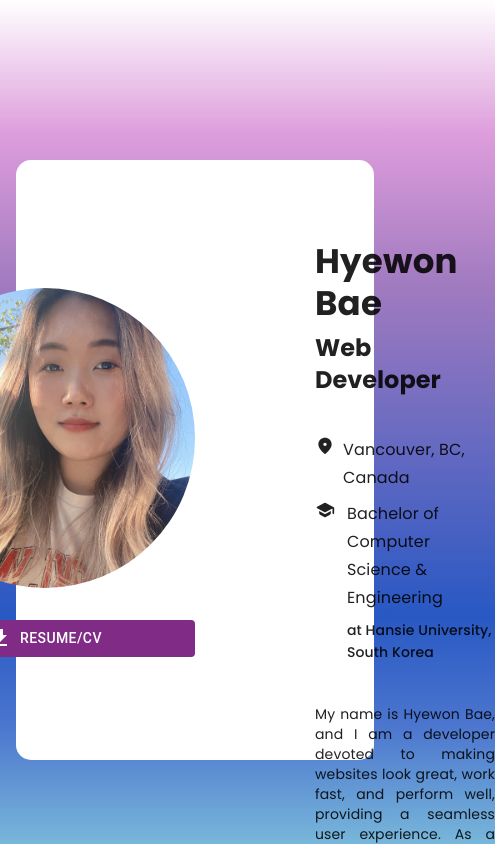
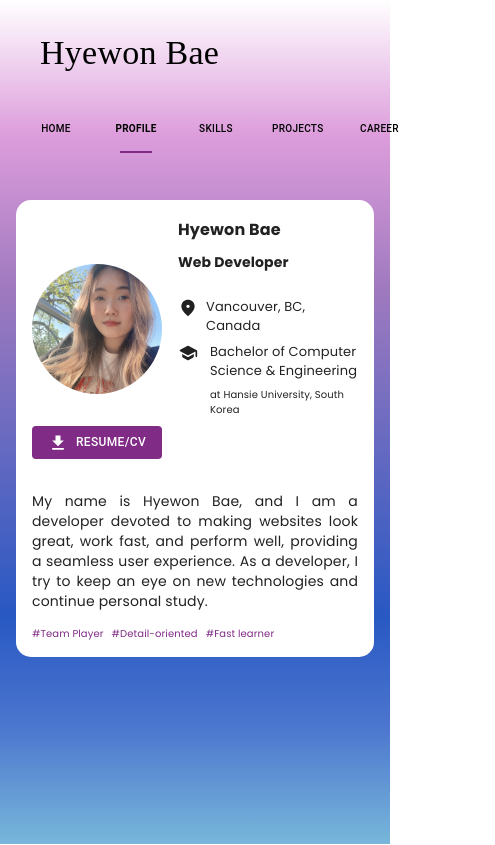
Before and after one commit to hyewon93/hyewon_portfolio_2024v, a React (Create React App) app: page /profile in a window 390 px wide. Shown: the top 845 px of the page, 495 px wide, since content can reach past the window. Built offline with nearby package versions, Linux system fonts and the light colour scheme; a web font is replaced by a local one.

Commit message:
Update home and profile page for mobile display

```diff
--- a/src/Components/Home.js
+++ b/src/Components/Home.js
@@ -1,10 +1,21 @@
-import { Box, Stack, Typography } from '@mui/material'
-import React from 'react';
+import { Box, Stack, Typography } from '@mui/material';
+import { useMediaQuery } from 'react-responsive';
 import Typewriter from 'typewriter-effect';
 
 const Home = () => {
+
+    const Mobile = ({ children }) => {
+        const isMobile = useMediaQuery({ maxWidth: 767 })
+        return isMobile ? children : null
+    }
+    const Default = ({ children }) => {
+        const isNotMobile = useMediaQuery({ minWidth: 768 })
+        return isNotMobile ? children : null
+    }
+
     return (
-    <Box sx={{ pt: 30, pl: 15 }}>
+        <Box sx={{ pt: 30 , pl: {xs: 5, sm: 15, md: 15} }}>
+            <Default>
                 <Typography variant='h1' sx={{ color: '#fff', fontWeight: 'bold' }}>
                     <Typewriter
                         options={{
@@ -19,9 +30,30 @@ const Home = () => {
                     <Stack direction="column" sx={{ color: '#fff' }}>
                         <Typography variant='h4' sx={{ mb: 3 }}>Hello👋</Typography>
                         <Typography variant='h5' sx={{ mb: 1 }}>I am full-stack web developer</Typography>
-                <Typography variant='h5'>from Korea to Canada.</Typography>
+                        <Typography variant='h5'>who wants to be a <b>true developer</b> not just a coder.</Typography>
                     </Stack>
                 </Stack>
+            </Default>
+            <Mobile>
+                <Typography variant='h4' sx={{ color: '#fff', fontWeight: 'bold' }}>
+                    <Typewriter
+                        options={{
+                            strings: ['Hyewon Bae'],
+                            autoStart: true,
+                            loop: true,
+                        }}
+                    />
+                </Typography>
+                <Stack direction="row" sx={{ mt: 10 }}>
+                    <Box sx={{ backgroundColor: '#fff', width: '3px', height: '150px', mr: 2 }}></Box>
+                    <Stack direction="column" sx={{ color: '#fff' }}>
+                        <Typography variant='h5' sx={{ mb: 3 }}>Hello👋</Typography>
+                        <Typography variant='subtitle1' sx={{ mb: 1 }}>I am full-stack web developer</Typography>
+                        <Typography variant='subtitle1'>who wants to be a <b>true developer</b> not just a coder.</Typography>
+                    </Stack>
+                </Stack>
+            </Mobile>
+
         </Box>
     )
 }
--- a/src/Components/Navbar.js
+++ b/src/Components/Navbar.js
@@ -1,35 +1,22 @@
-import { AppBar, Box, Button, Container, CssBaseline, Toolbar, Typography } from '@mui/material';
-import React, { useState } from 'react';
-import { useMediaQuery } from 'react-responsive';
+import { AppBar, Box, Button, Container, CssBaseline, Stack, Toolbar, Typography } from '@mui/material';
 import { Link, useLocation } from 'react-router-dom';
 
 const Navbar = () => {
 
     const { pathname } = useLocation();
 
-    const [isMobileMenuOpen, setMobileMenuOpen] = useState(false);
-
-    const Mobile = ({ children }) => {
-        const isMobile = useMediaQuery({ maxWidth: 767 })
-        return isMobile ? children : null
-    }
-    const Default = ({ children }) => {
-        const isNotMobile = useMediaQuery({ minWidth: 768 })
-        return isNotMobile ? children : null
-    }
-
     return (
         <CssBaseline>
-            <AppBar sx={{ background: 'transparent', height: '70px', zIndex: '9999', boxShadow: 'none' }}>
+            <AppBar sx={{ background: 'transparent', postion: 'sticky', height: '70px', zIndex: '9999', boxShadow: 'none' }}>
                 <Container maxWidth="x1">
-                    <Default>
                         <Toolbar disableGutters>
+                            <Stack direction={{ xs: "column", sm: "row", md: "row" }}>
                                 <Typography variant='h4' sx={{ m: 3, mt: 4, color: '#000', fontFamily: 'Anta !important' }}>Hyewon Bae</Typography>
-                            <Box sx={{ flexGrow: 1, display: { xs: 'none', md: 'flex' } }}>
+                                <Box sx={{ flexGrow: 1, display: 'flex', mt: 1 }}>
                                     <Link to="/" style={{ textDecoration: 'none' }}>
                                         <Button
                                             key="Home"
-                                        sx={{ mr: 3, ml: 3, mt: 3, mb: 1, color: '#000', fontWeight: pathname === "/" ? 'bold' : '', display: 'block', '&:hover': { fontWeight: 'bold', background: 'none' } }}
+                                            sx={{ mr: {xs: 1, sm: 3, md: 3}, ml: {xs: 1, sm: 3, md: 3}, mt: {xs: 1, sm: 3, md: 3}, mb: 1, color: '#000', fontSize: { xs: "10px", sm: "14px", md: "14px" }, fontWeight: pathname === "/" ? 'bold' : '', display: 'block', '&:hover': { fontWeight: 'bold', background: 'none' } }}
                                         >
                                             Home
                                         </Button>
@@ -38,7 +25,7 @@ const Navbar = () => {
                                     <Link to="/profile" style={{ textDecoration: 'none' }}>
                                         <Button
                                             key="Profile"
-                                        sx={{ mr: 3, ml: 3, mt: 3, mb: 1, color: '#000', fontWeight: pathname === "/profile" ? 'bold' : '', display: 'block', '&:hover': { fontWeight: 'bold', background: 'none' } }}
+                                            sx={{ mr: {xs: 1, sm: 3, md: 3}, ml: {xs: 1, sm: 3, md: 3}, mt: {xs: 1, sm: 3, md: 3}, mb: 1, color: '#000', fontSize: { xs: "10px", sm: "14px", md: "14px" }, fontWeight: pathname === "/profile" ? 'bold' : '', display: 'block', '&:hover': { fontWeight: 'bold', background: 'none' } }}
                                         >
                                             Profile
                                         </Button>
@@ -47,7 +34,7 @@ const Navbar = () => {
                                     <Link to="/skills" style={{ textDecoration: 'none' }}>
                                         <Button
                                             key="Skills"
-                                        sx={{ mr: 3, ml: 3, mt: 3, mb: 1, color: '#000', fontWeight: pathname === "/skills" ? 'bold' : '', display: 'block', '&:hover': { fontWeight: 'bold', background: 'none' } }}
+                                            sx={{ mr: {xs: 1, sm: 3, md: 3}, ml: {xs: 1, sm: 3, md: 3}, mt: {xs: 1, sm: 3, md: 3}, mb: 1, color: '#000', fontSize: { xs: "10px", sm: "14px", md: "14px" }, fontWeight: pathname === "/skills" ? 'bold' : '', display: 'block', '&:hover': { fontWeight: 'bold', background: 'none' } }}
                                         >
                                             Skills
                                         </Button>
@@ -56,7 +43,7 @@ const Navbar = () => {
                                     <Link to="/projects" style={{ textDecoration: 'none' }}>
                                         <Button
                                             key="Projects"
-                                        sx={{ mr: 3, ml: 3, mt: 3, mb: 1, color: '#000', fontWeight: pathname === "/projects" ? 'bold' : '', display: 'block', '&:hover': { fontWeight: 'bold', background: 'none' } }}
+                                            sx={{ mr: {xs: 1, sm: 3, md: 3}, ml: {xs: 1, sm: 3, md: 3}, mt: {xs: 1, sm: 3, md: 3}, mb: 1, color: '#000', fontSize: { xs: "10px", sm: "14px", md: "14px" }, fontWeight: pathname === "/projects" ? 'bold' : '', display: 'block', '&:hover': { fontWeight: 'bold', background: 'none' } }}
                                         >
                                             Projects
                                         </Button>
@@ -66,18 +53,16 @@ const Navbar = () => {
                                     <Link to="/career" style={{ textDecoration: 'none' }}>
                                         <Button
                                             key="Career"
-                                        sx={{ mr: 3, ml: 3, mt: 3, mb: 1, color: '#000', fontWeight: pathname === "/career" ? 'bold' : '', display: 'block', '&:hover': { fontWeight: 'bold', background: 'none' } }}
+                                            sx={{ mr: {xs: 1, sm: 3, md: 3}, ml: {xs: 1, sm: 3, md: 3}, mt: {xs: 1, sm: 3, md: 3}, mb: 1, color: '#000', fontSize: { xs: "10px", sm: "14px", md: "14px" }, fontWeight: pathname === "/career" ? 'bold' : '', display: 'block', '&:hover': { fontWeight: 'bold', background: 'none' } }}
                                         >
                                             Career
                                         </Button>
                                         <Box sx={{ backgroundColor: '#802c86', height: '2px', mr: 3, ml: 3, display: pathname === "/career" ? 'block' : 'none' }}></Box>
                                     </Link>
                                 </Box>
+                            </Stack>
                         </Toolbar>
-                    </Default>
-                    <Mobile>
 
-                    </Mobile>
                 </Container>
             </AppBar>
         </CssBaseline>
--- a/src/Components/Profile.js
+++ b/src/Components/Profile.js
@@ -1,4 +1,6 @@
 import { Box, Button, Container, Stack, Typography } from '@mui/material';
+import { useMediaQuery } from 'react-responsive';
+
 import profileImage from '../assets/profile.jpg';
 
 import LocationOnRoundedIcon from '@mui/icons-material/LocationOnRounded';
@@ -6,6 +8,15 @@ import SchoolRoundedIcon from '@mui/icons-material/SchoolRounded';
 import DownloadIcon from '@mui/icons-material/Download';
 
 const Profile = () => {
+
+    const Mobile = ({ children }) => {
+        const isMobile = useMediaQuery({ maxWidth: 767 })
+        return isMobile ? children : null
+    }
+    const Default = ({ children }) => {
+        const isNotMobile = useMediaQuery({ minWidth: 768 })
+        return isNotMobile ? children : null
+    }
 
     const handleButtonClick = () => {
 
@@ -28,6 +39,7 @@ const Profile = () => {
 
     return (
         <Container sx={{ display: 'flex', justifyContent: 'center' }}>
+            <Default>
                 <Stack direction="row" sx={{ backgroundColor: '#fff', width: '100%', height: '600px', mt: 20 , borderRadius: '15px', p: 10, display: 'flex', justifyContent: 'center'}}>
                     <Stack direction="column" sx={{ mr: 5 }}>
                         <Box sx={{ mt: 6, borderRadius: '70%', width: '300px', height: '300px', backgroundImage:`url(${profileImage})`, backgroundRepeat: "no-repeat", backgroundSize: "cover" }}></Box>
@@ -58,12 +70,53 @@ const Profile = () => {
                         </Typography>
                         </Stack>
                         <Stack direction="row" sx={{ ml: 10, mt: 5 }} spacing={1}>
-                        <Typography variant='body2'>#Team Player </Typography>
-                        <Typography variant='body2'>#Detail-oriented </Typography>
-                        <Typography variant='body2'>#Fast learner </Typography>
+                            <Typography variant='body2' color='#802c86'>#Team Player </Typography>
+                            <Typography variant='body2' color='#802c86'>#Detail-oriented </Typography>
+                            <Typography variant='body2' color='#802c86'>#Fast learner </Typography>
                         </Stack>
                     </Stack>
                 </Stack>
+            </Default>
+            <Mobile>
+                <Stack direction="column" sx={{ backgroundColor: '#fff', width: '100%', height: 'auto', mt: 25 , borderRadius: '15px', p: 2, display: 'flex', justifyContent: 'center'}}>
+                    <Stack direction="row">
+                        <Stack direction="column"  sx={{ mr: 2 }}>
+                            <Box sx={{ mt: 6, borderRadius: '70%', width: '130px', height: '130px', backgroundImage:`url(${profileImage})`, backgroundRepeat: "no-repeat", backgroundSize: "cover" }}></Box>
+                            <Button onClick={handleButtonClick} sx={{ mt: 4, backgroundColor: '#802c86', color: '#fff', fontSize: '12px', '&:hover': { backgroundColor: 'none', color: '#802c86' } }}><DownloadIcon fontSize='small' sx={{ mr: 1 }} /> Resume/CV</Button>
+                        </Stack>
+                        <Stack direction="column" sx={{ maxWidth: '500px'}}>
+                            <Stack direction="column" spacing={1}>
+                                <Typography variant='subtitle1' sx={{ fontWeight: 'bold' }}>Hyewon Bae</Typography>
+                                <Typography variant='subtitle2' sx={{ fontWeight: 'bold' }}>Web Developer</Typography>
+                            </Stack>
+                            <Stack direction="column" sx={{ mt: 3 }} spacing={1}>
+                                <Stack direction="row">
+                                    <LocationOnRoundedIcon fontSize='small' sx={{ mr: 1 }} />
+                                    <Typography variant='body2' sx={{ fontSize: '13px'}}>Vancouver, BC, Canada</Typography>
+                                </Stack>
+                                <Stack direction="row">
+                                    <SchoolRoundedIcon fontSize='small' sx={{ mr: 1.5 }} />
+                                    <Box>
+                                        <Typography variant='body2' sx={{ fontSize: '13px'}}>Bachelor of Computer Science & Engineering</Typography>
+                                        <Typography variant='body2' sx={{ fontSize: '10px', mt: 1}}>at Hansie University, South Korea</Typography>
+                                    </Box>
+                                </Stack>
+                            </Stack>
+                        </Stack>
+                    </Stack>
+                    <Stack direction="column" sx={{ mt: 4 }} spacing={1}>
+                        <Typography variant='body2' sx={{ textAlign: 'justify' }}>
+                            My name is Hyewon Bae, and I am a developer devoted to making websites look great, work fast, and perform well, providing a seamless user experience.
+                            As a developer, I try to keep an eye on new technologies and continue personal study.
+                        </Typography>
+                    </Stack>
+                    <Stack direction="row" sx={{ mt: 2 }} spacing={1}>
+                        <Typography variant='body2' color='#802c86' sx={{ fontSize: '10px'}}>#Team Player </Typography>
+                        <Typography variant='body2' color='#802c86' sx={{ fontSize: '10px'}}>#Detail-oriented </Typography>
+                        <Typography variant='body2' color='#802c86' sx={{ fontSize: '10px'}}>#Fast learner </Typography>
+                    </Stack>
+                </Stack>
+            </Mobile>
         </Container>
     )
 }
```
Lines whose indentation alone changed are shown as unchanged.
